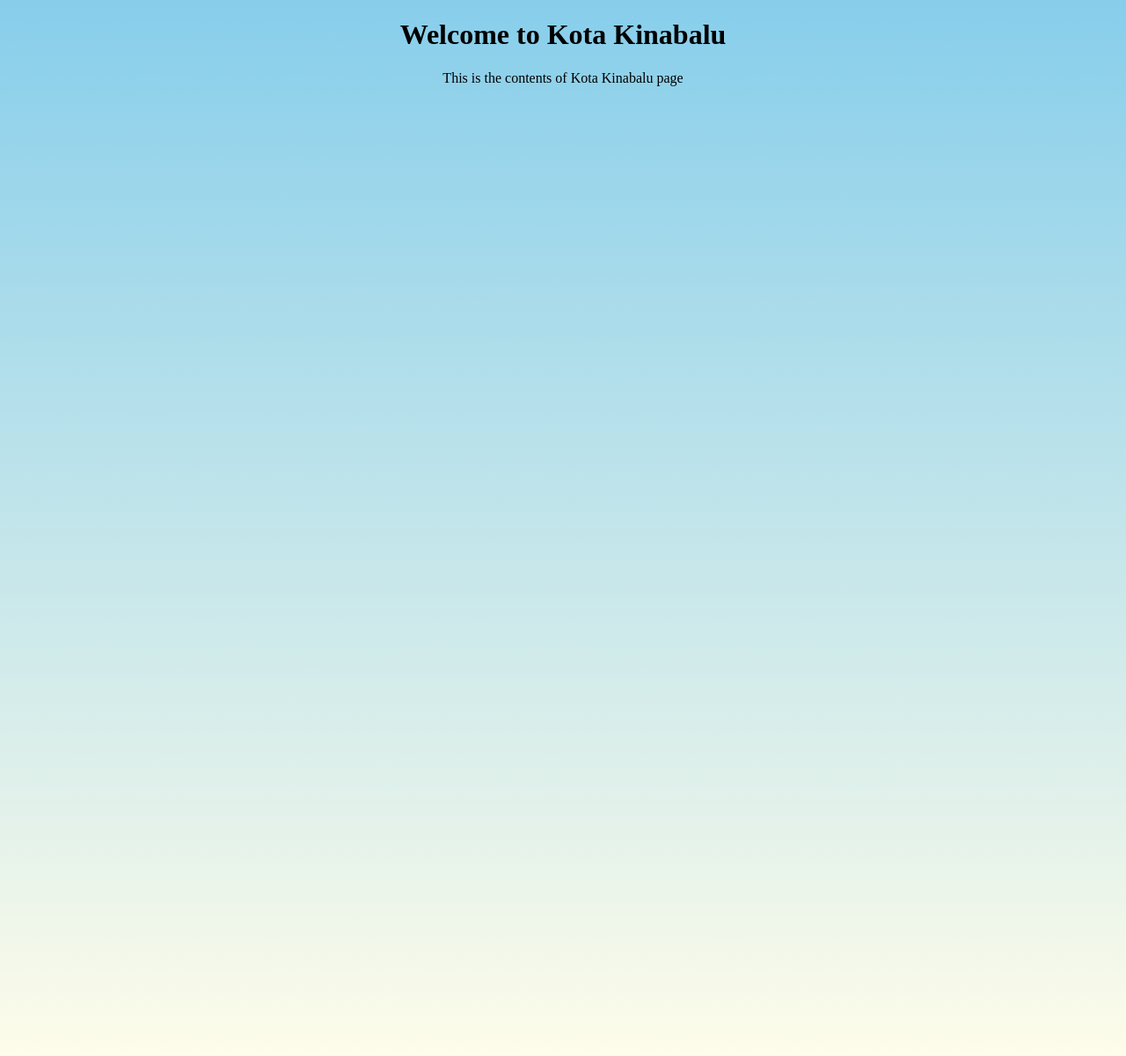
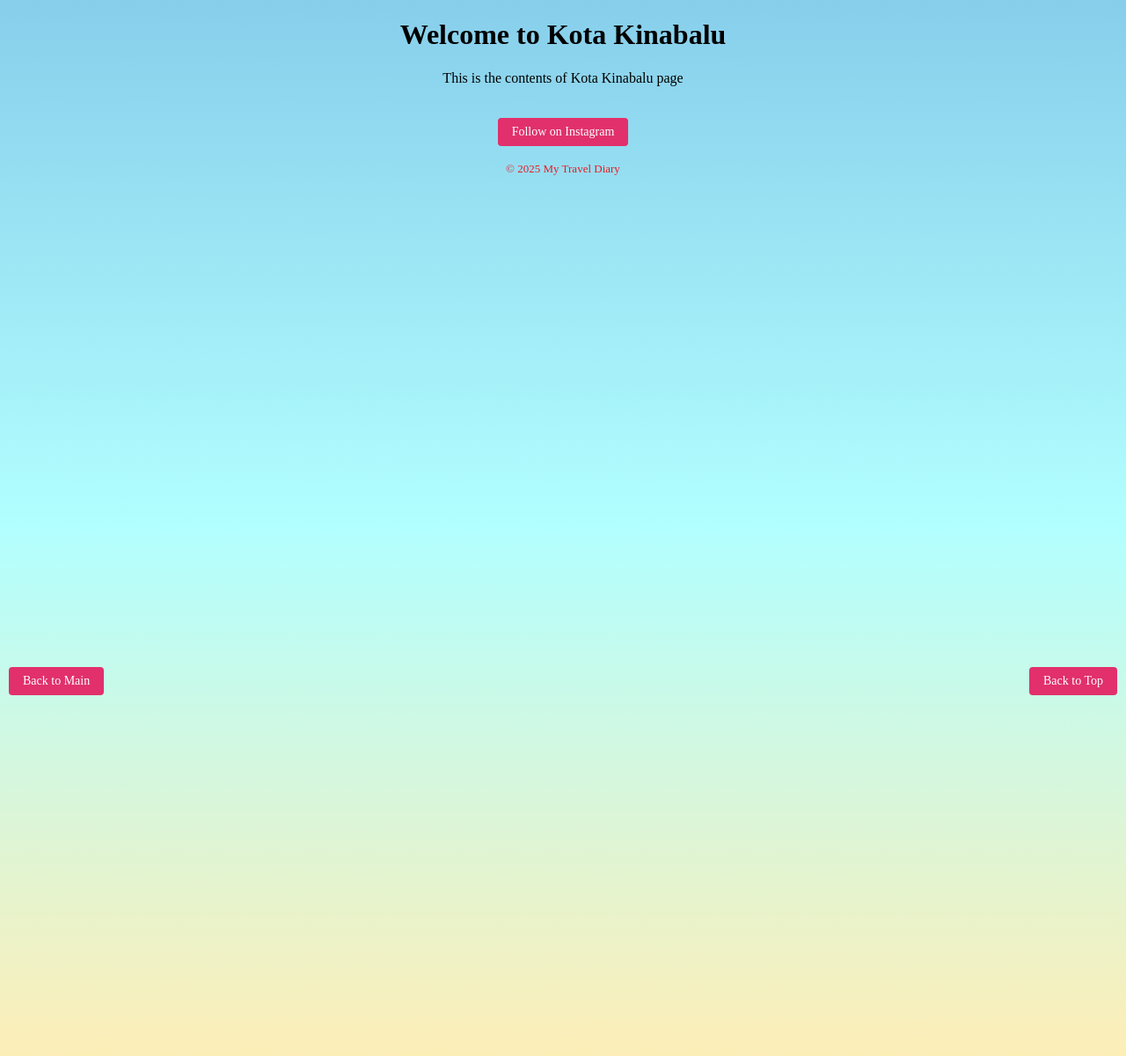
Before and after one commit to Changgwon-Cho/final-project, a PHP site: page /pages/kota.html in a window 1280 px wide. Shown: the whole page at 88% size. Run offline with PHP 8.4, Linux system fonts and the light colour scheme.

Commit message:
dev footer, back to main&top bt

```diff
--- a/css/style.css
+++ b/css/style.css
@@ -9,7 +9,12 @@ body {
   flex-direction: column; /* 요소들을 세로로 배치 */
   align-items: center; /* 중앙 정렬 */
   justify-content: flex-start; /* 상단 배치 */
-  background: linear-gradient(to bottom, #87ceeb, #fefcea); /* 하늘 → 모래 */
+  background: linear-gradient(
+    to bottom,
+    #87ceeb 0%,
+    /* 하늘색 */ #b2ffff 50%,
+    /* 옅은 바다색 */ #fdeeb7 100% /* 모래사장 */
+  );
   background-size: cover;
   overflow-y: auto; /* 세로 스크롤 허용 */
   text-align: center;
@@ -63,6 +68,7 @@ body {
   }
 }
 
+/************************************* Body *************************************/
 /* 지도 컨테이너: 지도 + 핀을 함께 감싸는 영역 */
 .map-container {
   position: relative; /* 핀이 절대배치될 기준 */
@@ -76,7 +82,7 @@ body {
   background: rgba(255, 255, 255, 0.5);
   border-radius: 10px;
   padding: 10px;
-  margin-bottom: 50px; /* 아래쪽 여유 공간 예시 */
+  margin-bottom: 100px; /* 아래쪽 여유 공간 예시 */
 }
 
 .map-image {
@@ -232,3 +238,88 @@ body {
 .pin-kota:hover::after {
   display: block;
 }
+
+/* 버튼 스타일 및 애니메이션 적용 */
+.back-to-main {
+  position: fixed;
+  left: 10px;
+  bottom: 10px;
+  z-index: 1000;
+}
+
+.back-to-top {
+  position: fixed;
+  right: 10px;
+  bottom: 10px;
+  z-index: 1000;
+}
+
+.back-to-main a,
+.back-to-top a {
+  display: inline-block;
+  padding: 8px 16px;
+  background-color: #e1306c;
+  color: #fff !important;
+  text-decoration: none !important;
+  border-radius: 4px;
+  font-size: 14px;
+  transition: background 0.3s;
+}
+
+.back-to-main a:visited,
+.back-to-main a:link .back-to-top a:visited,
+.back-to-top a:link {
+  color: #fff !important;
+  text-decoration: none !important;
+}
+
+.back-to-main a:hover,
+.back-to-top a:hover {
+  background-color: #c13584;
+}
+
+/************************************* Footer *************************************/
+
+hr {
+  width: 90%;
+  border: solid 1px;
+}
+
+/* footer 자체 레이아웃 */
+.main-footer {
+  width: 100%;
+  padding: 20px 0; /* 상하여백 20px */
+  text-align: center;
+
+  /* 페이지 가장 아래에 오도록, 부모가 min-height가 있어도
+     일반적으로 맨 아래 배치되지만, 필요 시 position이나 flex 조정 가능 */
+}
+
+/* footer 내부 컨텐츠 컨테이너 (가운데 정렬 등) */
+.footer-content {
+  margin: 0 auto;
+}
+
+/* 인스타 버튼 */
+.instagram-button {
+  display: inline-block;
+  margin-bottom: 10px; /* 아래쪽 여백 */
+  padding: 8px 16px;
+  background-color: #e1306c; /* Instagram 메인 컬러 */
+  color: #fff;
+  text-decoration: none;
+  border-radius: 4px;
+  font-size: 14px;
+  transition: background 0.3s;
+}
+
+.instagram-button:hover {
+  background-color: #c13584; /* 호버 시 약간 다른 톤 */
+}
+
+/* 저작권 표시 (p 태그) */
+.footer-content p {
+  margin: 8px 0 0;
+  font-size: 13px;
+  color: #eb1b24;
+}
--- a/pages/kota.html
+++ b/pages/kota.html
@@ -11,5 +11,25 @@
       <h1>Welcome to Kota Kinabalu</h1>
       <p>This is the contents of Kota Kinabalu page</p>
     </div>
+
+    <div class="back-to-main">
+      <a href="../index.html">Back to Main</a>
+    </div>
+
+    <div class="back-to-top">
+      <a href="#">Back to Top</a>
+    </div>
+
+    <footer class="main-footer">
+      <div class="footer-content">
+        <a
+          href="https://www.instagram.com/c_goni___22/"
+          target="_blank"
+          class="instagram-button"
+          >Follow on Instagram</a
+        >
+        <p>&copy 2025 My Travel Diary</p>
+      </div>
+    </footer>
   </body>
 </html>
```
Also changed, not shown: index.html (+19 -0 lines), pages/bohol.html (+20 -0 lines), pages/danang.html (+20 -0 lines), pages/fukuoka.html (+20 -0 lines), pages/osaka.html (+20 -0 lines), pages/seoul.html (+20 -0 lines), pages/tokyo.html (+20 -0 lines).
